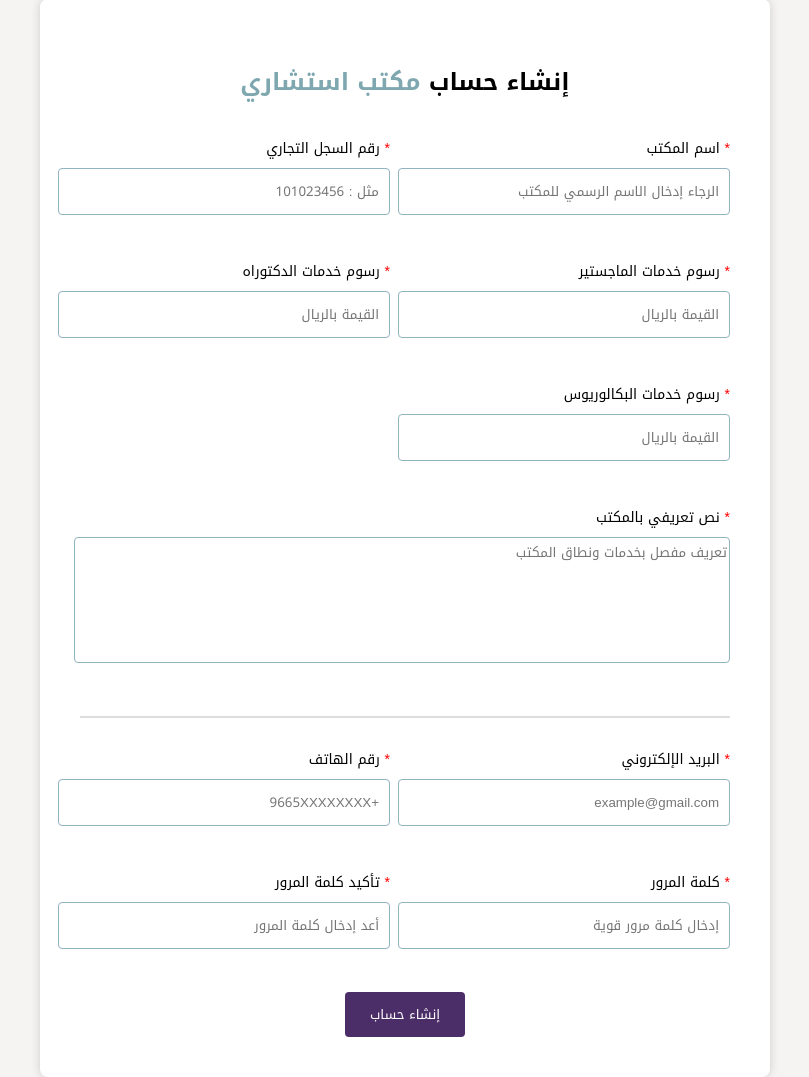
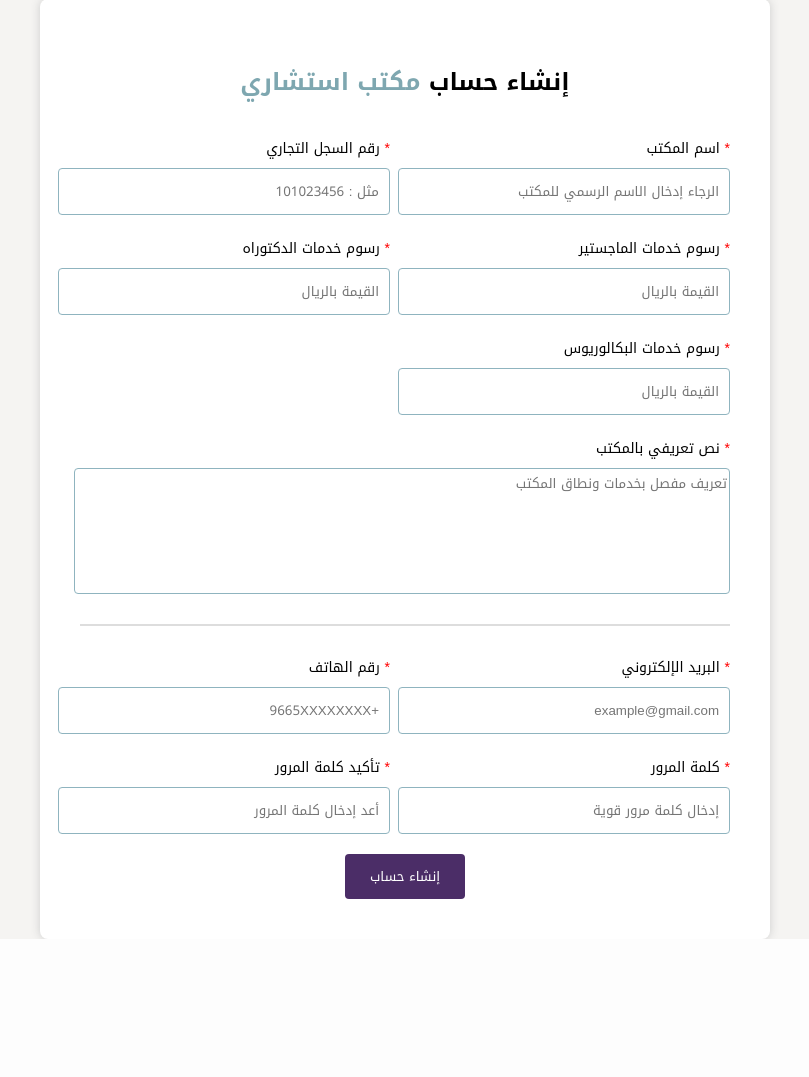
Before and after one commit to Nada7m/NOREEN-Educational-Funding-Platform, a PHP site: page /Con01_Register.php in a window 1280 px wide. Shown: the part 121-1198 px from the top of the page, without its empty margins (235-1044 px from the left). After the commit the page ends 1060 px from the top, so only its background shows below. Run offline with PHP 8.4, Linux system fonts and the light colour scheme.

Commit message:
تعدييل

```diff
--- a/Con01_Register.php
+++ b/Con01_Register.php
@@ -12,20 +12,20 @@ die("Connection failed");
 if($_SERVER["REQUEST_METHOD"]=="POST"){
 
 $office = $_POST["office_name"];
-$commercial = $_POST["commercial_number"];
+$ccr = $_POST["ccr_number"];
+$email = $_POST["email"];
+$desc = $_POST["office_description"];
+$bachelor = $_POST["bachelor_fee"];
 $master = $_POST["master_fee"];
 $phd = $_POST["phd_fee"];
-$bachelor = $_POST["bachelor_fee"];
-$desc = $_POST["office_description"];
-$email = $_POST["email"];
+$password = $_POST["password"];
 $phone = $_POST["phone"];
-$password = $_POST["password"];
 
 $sql = "INSERT INTO consulting_office
-(office_name,commercial_number,master_fee,phd_fee,bachelor_fee,office_description,email,phone,password)
+(ccr_number,email,office_name,office_description,Bachelor_fee,Masters_fee,Phd_fee,password,phone)
 
 VALUES
-('$office','$commercial','$master','$phd','$bachelor','$desc','$email','$phone','$password')";
+('$ccr','$email','$office','$desc','$bachelor','$master','$phd','$password','$phone')";
 
 if($conn->query($sql)){
 $msg="تم إنشاء الحساب بنجاح";
@@ -67,7 +67,7 @@ $type="error";
 </div>
 <?php } ?>
 
-<form method="post" id="registerForm">
+<form method="post">
 
 <div class="row">
 
@@ -75,14 +75,12 @@ $type="error";
 <label><span class="star">*</span> اسم المكتب</label>
 <input type="text" name="office_name"
 placeholder="الرجاء إدخال الاسم الرسمي للمكتب">
-<div class="errorText"></div>
 </div>
 
 <div class="field">
 <label><span class="star">*</span> رقم السجل التجاري</label>
-<input type="text" name="commercial_number"
+<input type="text" name="ccr_number"
 placeholder="مثل : 101023456">
-<div class="errorText"></div>
 </div>
 
 </div>
@@ -94,14 +92,12 @@ placeholder="مثل : 101023456">
 <label><span class="star">*</span> رسوم خدمات الماجستير</label>
 <input type="text" name="master_fee"
 placeholder="القيمة بالريال">
-<div class="errorText"></div>
 </div>
 
 <div class="field">
 <label><span class="star">*</span> رسوم خدمات الدكتوراه</label>
 <input type="text" name="phd_fee"
 placeholder="القيمة بالريال">
-<div class="errorText"></div>
 </div>
 
 </div>
@@ -113,7 +109,6 @@ placeholder="القيمة بالريال">
 <label><span class="star">*</span> رسوم خدمات البكالوريوس</label>
 <input type="text" name="bachelor_fee"
 placeholder="القيمة بالريال">
-<div class="errorText"></div>
 </div>
 
 <div class="field"></div>
@@ -132,8 +127,6 @@ name="office_description"
 class="descBox"
 placeholder="تعريف مفصل بخدمات ونطاق المكتب"></textarea>
 
-<div class="errorText"></div>
-
 <hr class="line">
 
 </div>
@@ -147,14 +140,12 @@ placeholder="تعريف مفصل بخدمات ونطاق المكتب"></textare
 <label><span class="star">*</span> البريد الإلكتروني</label>
 <input type="text" name="email"
 placeholder="example@gmail.com">
-<div class="errorText"></div>
 </div>
 
 <div class="field">
 <label><span class="star">*</span> رقم الهاتف</label>
 <input type="text" name="phone"
 placeholder="+9665XXXXXXXX">
-<div class="errorText"></div>
 </div>
 
 </div>
@@ -166,14 +157,12 @@ placeholder="+9665XXXXXXXX">
 <label><span class="star">*</span> كلمة المرور</label>
 <input type="password" name="password"
 placeholder="إدخال كلمة مرور قوية">
-<div class="errorText"></div>
 </div>
 
 <div class="field">
 <label><span class="star">*</span> تأكيد كلمة المرور</label>
 <input type="password" name="confirm_password"
 placeholder="أعد إدخال كلمة المرور">
-<div class="errorText"></div>
 </div>
 
 </div>
```
